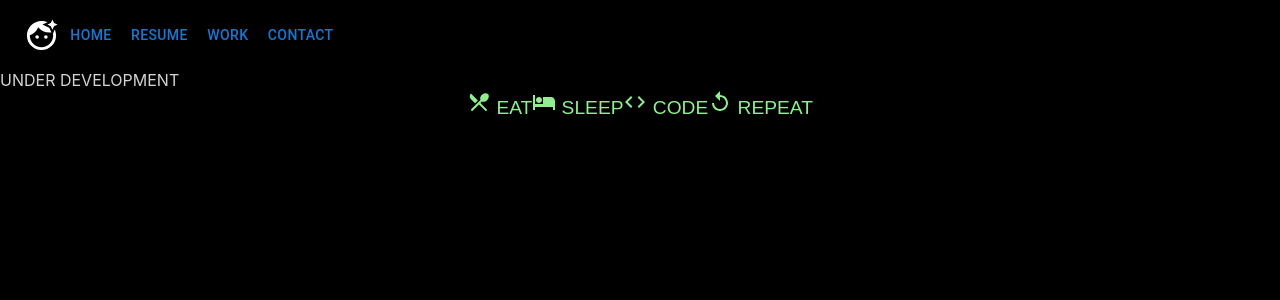
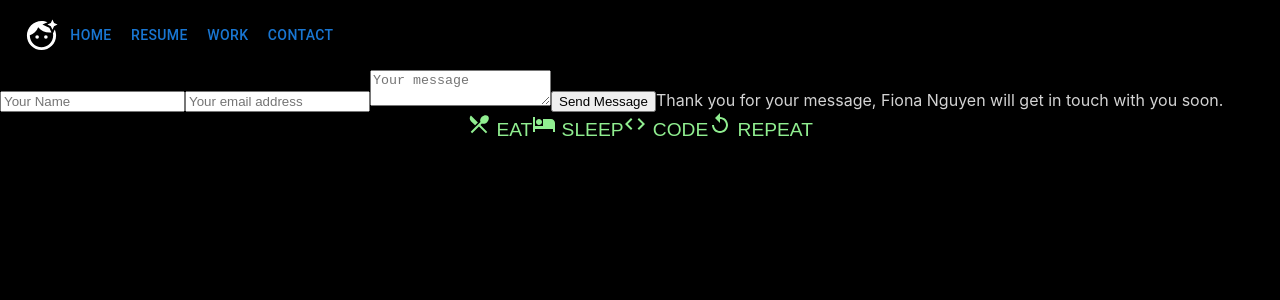
Before and after one commit to FionaDN87/fionaPort, a React (Create React App) app in the folder client/: page /fionaPort/Contact in a window 1280 px wide. Shown: the top 300 px of the page. Built offline with nearby package versions, Linux system fonts and the light colour scheme.

Commit message:
Implemented Contact Page with EmailJS

```diff
--- a/client/package.json
+++ b/client/package.json
@@ -11,6 +11,7 @@
     "@testing-library/jest-dom": "^5.16.4",
     "@testing-library/react": "^13.3.0",
     "@testing-library/user-event": "^13.5.0",
+    "emailjs-com": "^3.2.0",
     "react": "^18.1.0",
     "react-dom": "^18.1.0",
     "react-router": "^6.3.0",
--- a/client/src/components/Contact.js
+++ b/client/src/components/Contact.js
@@ -1,11 +1,49 @@
-import React from 'react';
+import React, { useState } from 'react';
+import emailjs from 'emailjs-com';
 
 const Contact = () => {
-    return(
+    const submit = () => {
+        if (name && email && message) {
+           // TODO - send mail
+           const serviceId = 'service_vdb5u4t';
+           const templateId = 'template_o9rossp';
+           const userId = 'OQkpPSe66j-TNNpSX';
+           const templateParams = {
+               name,
+               email,
+               message
+           };
+
+           emailjs.send(serviceId, templateId, templateParams, userId)
+               .then(response => console.log(response))
+               .then(error => console.log(error));
+
+            setName('');
+            setEmail('');
+            setMessage('');
+            setEmailSent(true);
+        } else {
+            alert('Please fill in all fields.');
+        }
+    }
+    const isValidEmail = email => {
+        const regex = /^(([^<>()\[\]\\.,;:\s@"]+(\.[^<>()\[\]\\.,;:\s@"]+)*)|(".+"))@((\[[0-9]{1,3}\.[0-9]{1,3}\.[0-9]{1,3}\.[0-9]{1,3}\])|(([a-zA-Z\-0-9]+\.)+[a-zA-Z]{2,}))$/;
+        return regex.test(String(email).toLowerCase());
+    };
+
+    const [name, setName] = useState('');
+    const [email, setEmail] = useState('');
+    const [message, setMessage] = useState('');
+    const [emailSent, setEmailSent] = useState(false);
+    return (
         <div>
-            UNDER DEVELOPMENT
+        <input type="text" placeholder="Your Name" value={name} onChange={e => setName(e.target.value)} />
+        <input type="email" placeholder="Your email address" value={email} onChange={e => setEmail(e.target.value)} />
+        <textarea placeholder="Your message" value={message} onChange={e => setMessage(e.target.value)}></textarea>
+        <button onClick={submit}>Send Message</button>
+        <span className={emailSent ? 'visible' : null}>Thank you for your message, Fiona Nguyen will get in touch with you soon.</span>
         </div>
-    )
-}
+    );
+};
 
 export default Contact;
```
Also changed, not shown: 1 other file (tests, documents, lock files or other folders).
